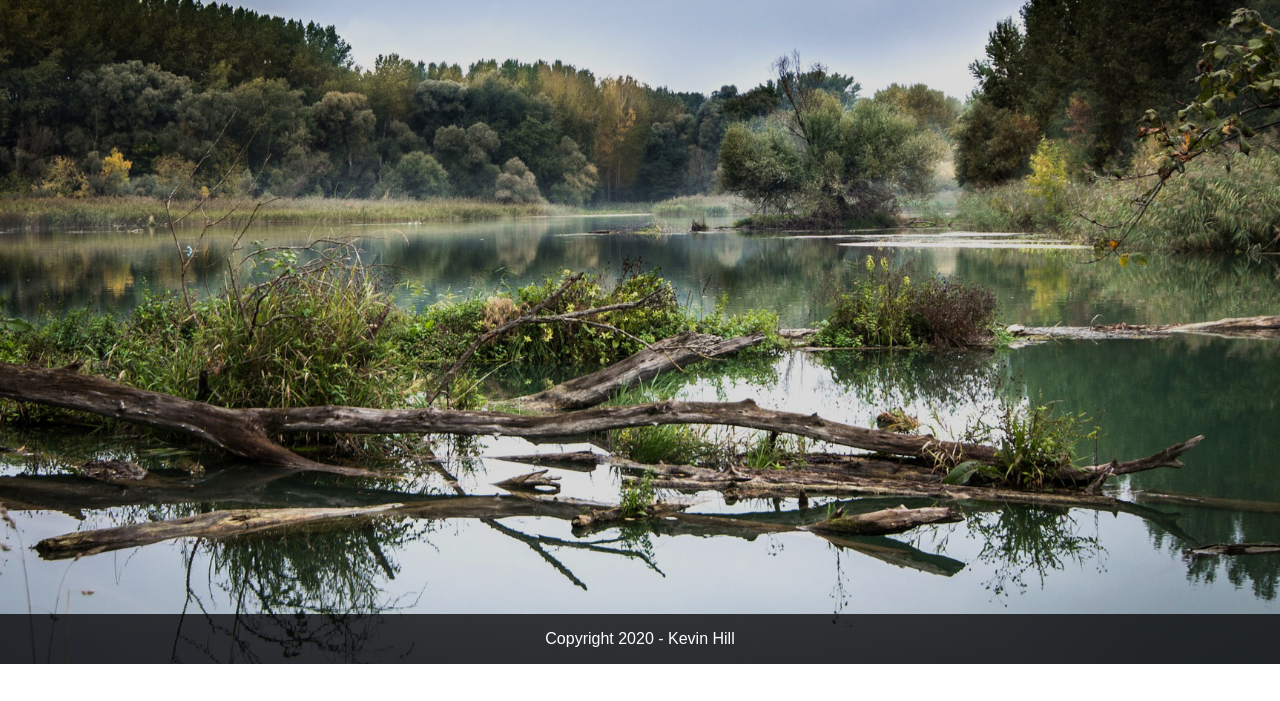
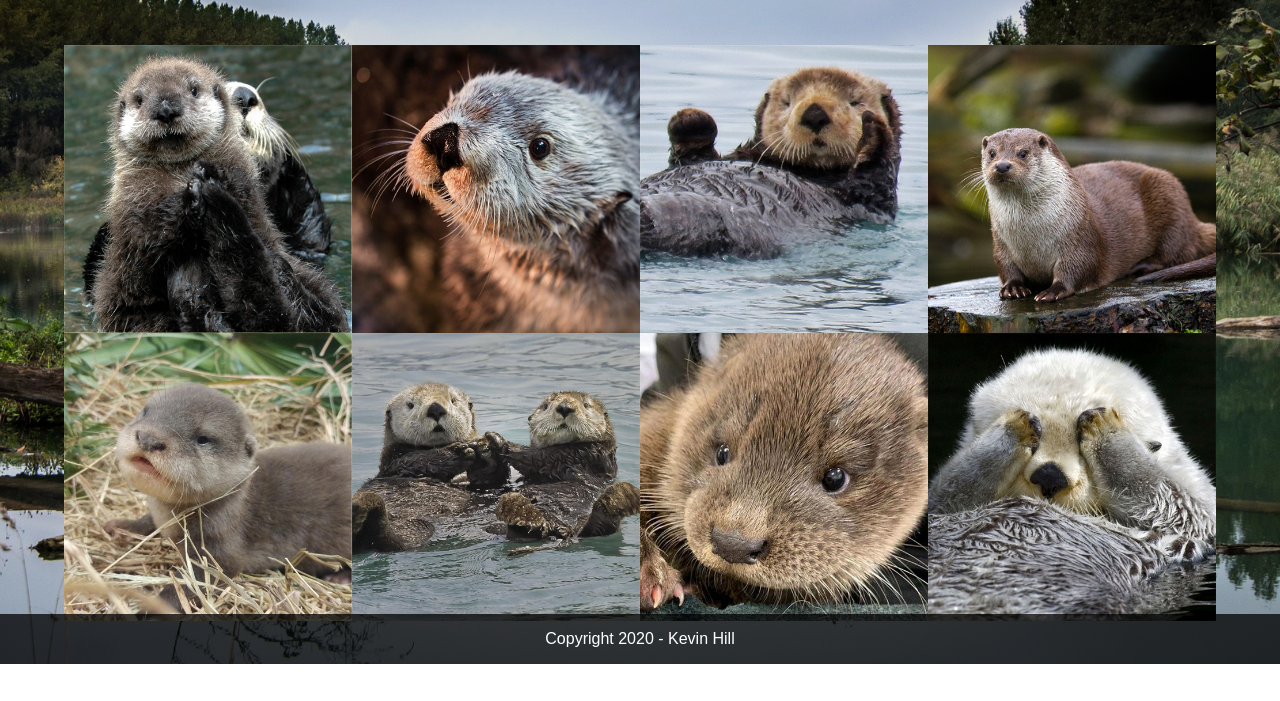
Before and after one commit to kahill2014/project3_hill_kevin, a plain HTML site: page html/pictures.html in a window 1280 px wide. Shown: the part 136-837 px from the top of the page. Before the commit the page ends 800 px from the top, so only its background shows below. Drawn offline with nearby package versions, Linux system fonts and the light colour scheme; some packages are replaced by stand-ins of ours; a script that the page names is missing; a web font is replaced by a local one.

Commit message:
Added lightbox plugin for image gallery and cropped thumbnail images

```diff
--- a/html/pictures.html
+++ b/html/pictures.html
@@ -6,8 +6,6 @@
 		<link rel="stylesheet" href="https://use.typekit.net/gri2qqb.css">
 		<link rel="text/css" href="../js/jquery-ui-1.12.1.custom/jquery-ui.min.css" />
 		<link type="text/css" rel="stylesheet" href="https://cdnjs.cloudflare.com/ajax/libs/lightgallery/1.6.12/css/lightgallery.min.css" />
-		<link type="text/css" rel="stylesheet" href="https://cdnjs.cloudflare.com/ajax/libs/slick-carousel/1.9.0/slick.min.css" />
-		<link type="text/css" rel="stylesheet" href="https://cdnjs.cloudflare.com/ajax/libs/slick-carousel/1.9.0/slick-theme.min.css" />
 		<link type="text/css" rel="stylesheet" href="../styles.css" />
 		<meta name="viewport" content="width=device-width, initial-scale=1">
 
@@ -75,7 +73,6 @@
 		<script src="../js/backstretch.min.js"></script>
 		<script src="../js/jquery-ui-1.12.1.custom/jquery-ui.min.js"></script>
 		<script src="https://cdnjs.cloudflare.com/ajax/libs/lightgallery/1.6.12/js/lightgallery-all.min.js"></script>
-		<script src="https://cdnjs.cloudflare.com/ajax/libs/slick-carousel/1.9.0/slick.min.js"></script>
 		<script src="../js/hamburger.js"></script>
 		<script src="../js/main.js"></script>
 	</body>
--- a/js/main.js
+++ b/js/main.js
@@ -13,11 +13,15 @@ for (i = 0; i < homeButtons.length; i++) {
 		this.children[1].style.backgroundColor = 'rgba(0,0,0,.2)';
 	}, false);
 }
-document.getElementById('fun-otters').addEventListener("click", function(){
-	document.getElementById('facts').style.cursor = 'url(../images/otter-cursor.png), auto';
-}, false);
+if(document.getElementById('fun-otters')){
+	document.getElementById('fun-otters').addEventListener("click", function(){
+		document.getElementById('facts').style.cursor = 'url(../images/otter-cursor.png), auto';
+	}, false);
+}
+
 $(function(){
 	$('#accordion').accordion({
 		heightStyle: 'content'
 	});
+	$('#lightgallery').lightGallery();
 });
--- a/styles.css
+++ b/styles.css
@@ -137,6 +137,27 @@ footer p {
 	max-width: 100%;
 }
 
+/***** GALLERY *****/
+.lightbox-section {
+	margin-top: 3rem;
+}
+#lightgallery {
+	display: flex;
+	flex: 1;
+	flex-basis: 100%;
+	flex-wrap: wrap;
+}
+#lightgallery > a {
+	display: flex;
+	flex: .5;
+	flex-basis: 50%;
+}
+#lightgallery > a > img {
+	display: flex;
+	flex: 1;
+	width: 100%;
+}
+
 /***** Mobile menu *****/
 .hamburger{
   background:none;
@@ -245,4 +266,9 @@ header {
 	  visibility: visible;
 	  transform: scaleX(1);
 	}
+	#lightgallery > a {
+		display: flex;
+		flex: .5;
+		flex-basis: 25%;
+	}
 }
```
Also changed, not shown: images/otter-gallery-1-thumb.jpg (added), images/otter-gallery-2-thumb.jpg (added), images/otter-gallery-2.jpg, images/otter-gallery-3-thumb.jpg (added), images/otter-gallery-4-thumb.jpg (added), images/otter-gallery-5-thumb.jpg (added), images/otter-gallery-5.jfif (deleted), images/otter-gallery-5.jpg (added), images/otter-gallery-6-thumb.jpg (added), images/otter-gallery-7-thumb.jpg (added), images/otter-gallery-7.jfif (deleted), images/otter-gallery-7.jpg (added), images/otter-gallery-8-thumb.jpg (added), images/otter-gallery-8.jpeg (deleted), 1 more files.
